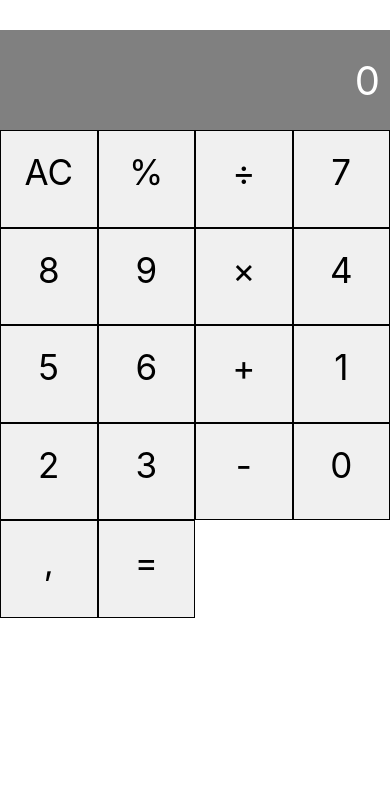
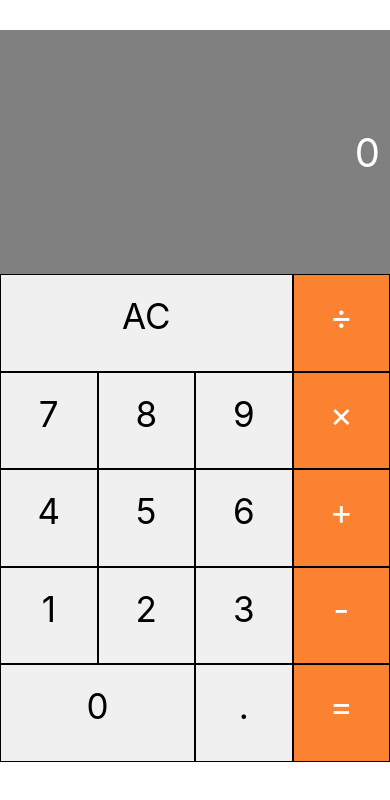
Before and after one commit to davidsilvamota/calculadora_react-native, a React Native app: screen / in a window 390 px wide. Shown: the top 800 px of the page. Built offline with nearby package versions, Linux system fonts and the light colour scheme.

Commit message:
cria função addDigito e deleteDigito

```diff
--- a/App.tsx
+++ b/App.tsx
@@ -4,38 +4,37 @@ import Botao from "./src/components/Botao";
 import Display from "./src/components/Display";
 
 export default function App() {
+  const [labels, setlabels] = useState("0");
 
-  const [numeros,setNumeros]=useState(0)
+  const addDigito = (n : string) => {
+    setlabels(n);
+  };
+  const deleteDigito = () => {
+    setlabels("0");
+  };
 
-  const addDigito =()=>{
-    setNumeros(7)
-  }
-  const clear = ()=>{
-    setNumeros(0)
-  }
   return (
     <>
       <View style={styles.container}>
-        <Display txtDisplay={numeros}></Display>
+        <Display txtDisplay={labels}></Display>
         <View style={styles.calculadora}>
-          <Botao label={"AC"}></Botao>
-          <Botao label={"%"}></Botao>
-          <Botao label={"÷"}></Botao>
-          <Botao label={7}></Botao>
-          <Botao label={8}></Botao>
-          <Botao label={9}></Botao>
-          <Botao label={"×"}></Botao>
-          <Botao label={4}></Botao>
-          <Botao label={5}></Botao>
-          <Botao label={6}></Botao>
-          <Botao label={"+"}></Botao>
-          <Botao label={1}></Botao>
-          <Botao label={2}></Botao>
-          <Botao label={3}></Botao>
-          <Botao label={"-"}></Botao>
-          <Botao label={0}></Botao>
-          <Botao label={","}></Botao>
-          <Botao backgroundColor="red" label={"="}></Botao>
+          <Botao label={"AC"} triple onPress={deleteDigito}></Botao>
+          <Botao label={"÷"} operation></Botao>
+          <Botao label={"7"} onPress={addDigito}></Botao>
+          <Botao label={"8"} onPress={addDigito}></Botao>
+          <Botao label={"9"} onPress={addDigito}></Botao>
+          <Botao label={"×"} operation></Botao>
+          <Botao label={"4"} onPress={addDigito}></Botao>
+          <Botao label={"5"} onPress={addDigito}></Botao>
+          <Botao label={"6"} onPress={addDigito}></Botao>
+          <Botao label={"+"} operation></Botao>
+          <Botao label={"1"} onPress={addDigito}></Botao>
+          <Botao label={"2"} onPress={addDigito}></Botao>
+          <Botao label={"3"} onPress={addDigito}></Botao>
+          <Botao label={"-"} operation></Botao>
+          <Botao label={"0"} double onPress={addDigito}></Botao>
+          <Botao label={"."}></Botao>
+          <Botao label={"="} operation></Botao>
         </View>
       </View>
     </>
@@ -44,7 +43,7 @@ export default function App() {
 const styles = StyleSheet.create({
   container: {
     flex: 1,
-    marginTop:30,
+    marginTop: 30,
   },
   calculadora: {
     flexDirection: "row",
--- a/src/components/Botao.tsx
+++ b/src/components/Botao.tsx
@@ -1,14 +1,11 @@
 import React from "react";
 import {
   Text,
-  View,
   StyleSheet,
-  Touchable,
   TouchableOpacity,
   Dimensions,
 } from "react-native";
 
-export default function Botao(props: any) {
 const styles = StyleSheet.create({
   containerBotao: {
     fontSize: 35,
@@ -31,10 +28,21 @@ export default function Botao(props: any) {
   },
 });
 
+export default function Botao(props: any) {
+  const buttonStyle = [styles.containerBotao]
+  if(props.double){
+    buttonStyle.push(styles.buttonDouble)
+  }
+  if(props.triple){
+    buttonStyle.push(styles.buttonTriple)
+  }
+  if(props.operation){
+    buttonStyle.push(styles.operationButton)
+  }
   return (
     <>
-      <TouchableOpacity onPress={props.onPress}>
-        <Text style={styles.containerBotao}>{props.label}</Text>
+      <TouchableOpacity onPress={()=>props.onPress(props.label)}>
+        <Text style={buttonStyle}>{props.label}</Text>
       </TouchableOpacity>
     </>
   );
--- a/src/components/Display.tsx
+++ b/src/components/Display.tsx
@@ -1,5 +1,5 @@
 import React from "react";
-import { Text, View, StyleSheet } from "react-native";
+import { Text, View, StyleSheet, Dimensions } from "react-native";
 
 export default function Display(props: any) {
   return (
@@ -13,8 +13,8 @@ export default function Display(props: any) {
 const styles = StyleSheet.create({
   containerDisplay: {
     backgroundColor: "gray",
-    height: 100,
     justifyContent: "center",
+    height:"30%",
     alignItems: "flex-end",
     padding: 10,
   },
```
Also changed, not shown: src/components/Calculadora.tsx (deleted, +0 -12 lines). Lines whose indentation alone changed are shown as unchanged.
